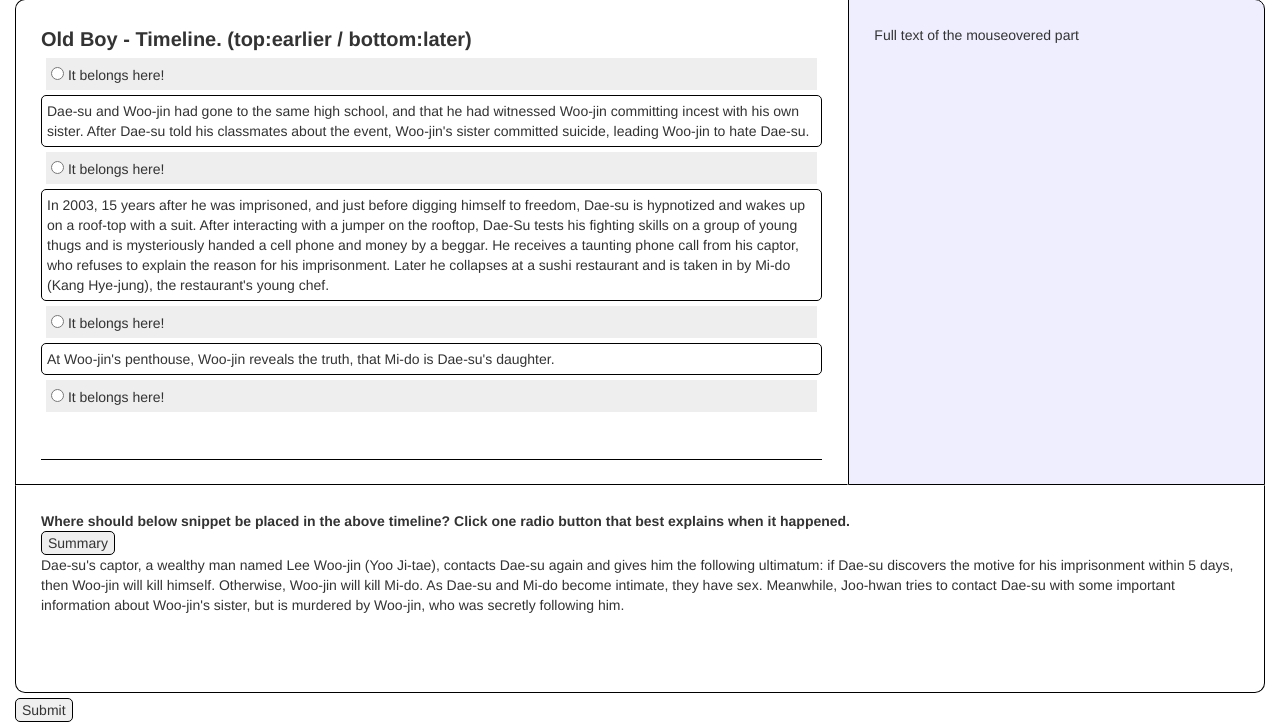
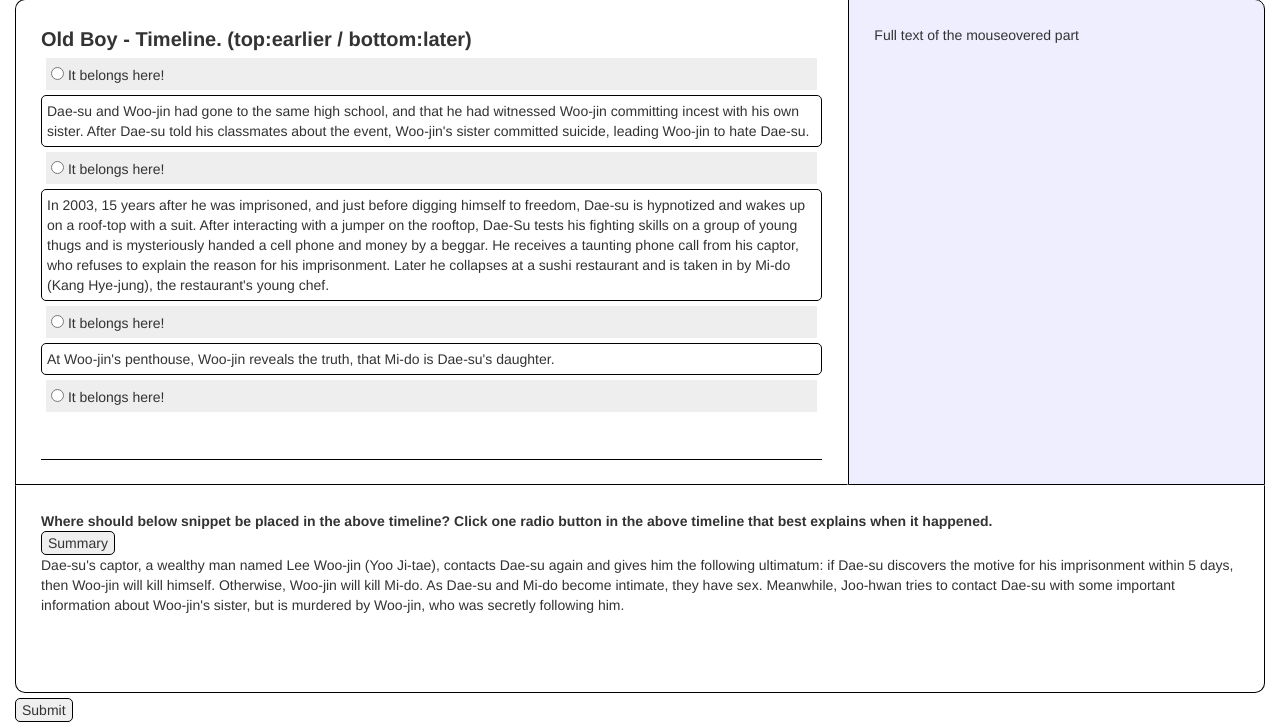
Before and after one commit to kixlab/Narrative-Sequence-Analysis, a Django app: page /time_annotation/putter/ in a window 1280 px wide. Shown: the part 27-755 px from the top of the page. Run offline with Django 3.2, Linux system fonts and the light colour scheme; data comes from the database, SQL or seed files in the repository; data that the repository does not hold is empty; some libraries are stand-ins or nearby versions.

Commit message:
putter instruction a bit changed

```diff
--- a/time_annotation/templates/time_annotation/putter.html
+++ b/time_annotation/templates/time_annotation/putter.html
@@ -44,7 +44,7 @@
     </div>
   </div>
   <div id="bottom_pane" class = "col-xs-12">
-    <div id="subject_title">Where should below snippet be placed in the above timeline? Click one radio button that best explains when it happened.</div>
+    <div id="subject_title">Where should below snippet be placed in the above timeline? Click one radio button in the above timeline that best explains when it happened.</div>
     <div id="subject_content">
       <div id="subject_buttons">
         <button id="summary_button">Summary</button>
```
